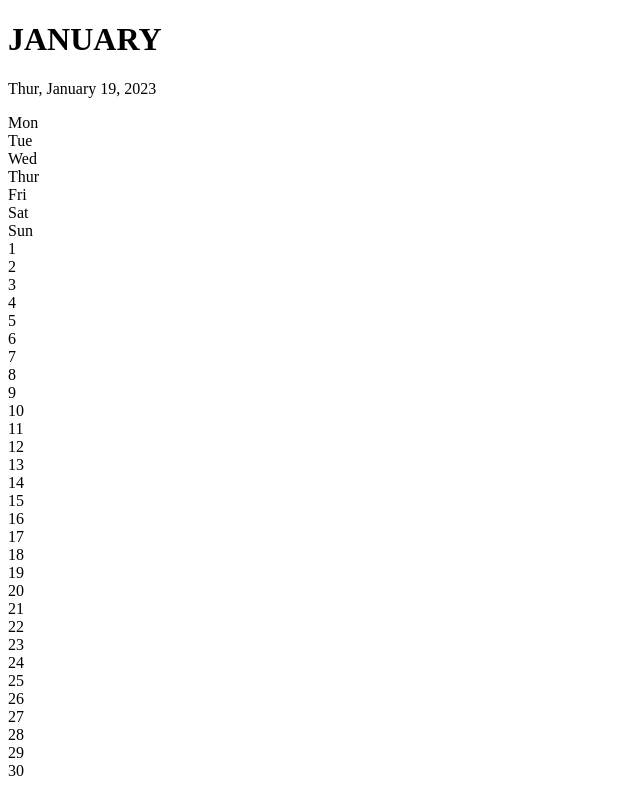
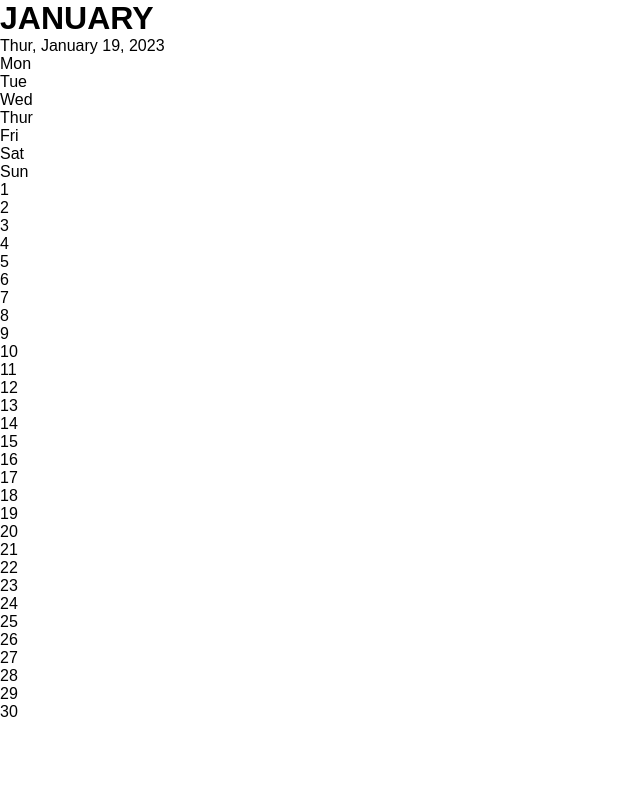
Before and after one commit to kibeetfelix/My_Calender, a plain HTML site: page index.html in a window 1280 px wide. Shown: the whole page, without its empty margins (0-640 px from the left). Drawn offline with Linux system fonts and the light colour scheme.

Commit message:
body styling

```diff
--- a/index.html
+++ b/index.html
@@ -11,9 +11,12 @@
 
 <body>
     <div class="container">
+        <div class="calender">
             <div class="month">
+                <div class="date">
                     <h1>JANUARY</h1>
                     <p>Thur, January 19, 2023</p>
+                </div>
             </div>
             <div class="weekdays">
                 <div>Mon</div>
@@ -59,6 +62,7 @@
                 <div>30</div>
             </div>
         </div>
+    </div>
 
 
     <script src="script.js"></script>
--- a/styles.css
+++ b/styles.css
@@ -0,0 +1,6 @@
+* {
+    margin: 0;
+    padding: 0;
+    font-family: sans-serif;
+    box-sizing: border-box;
+}
```
Lines whose indentation alone changed are shown as unchanged.
